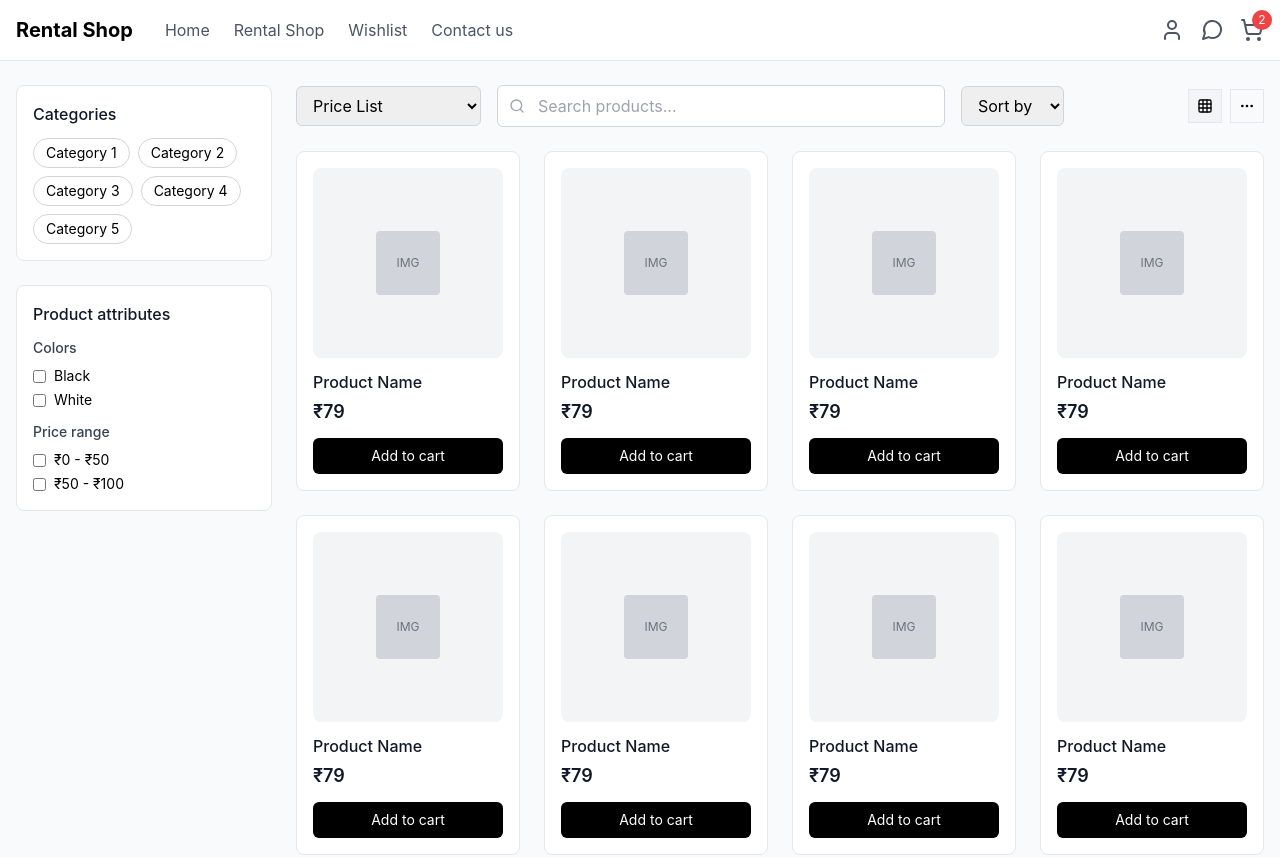
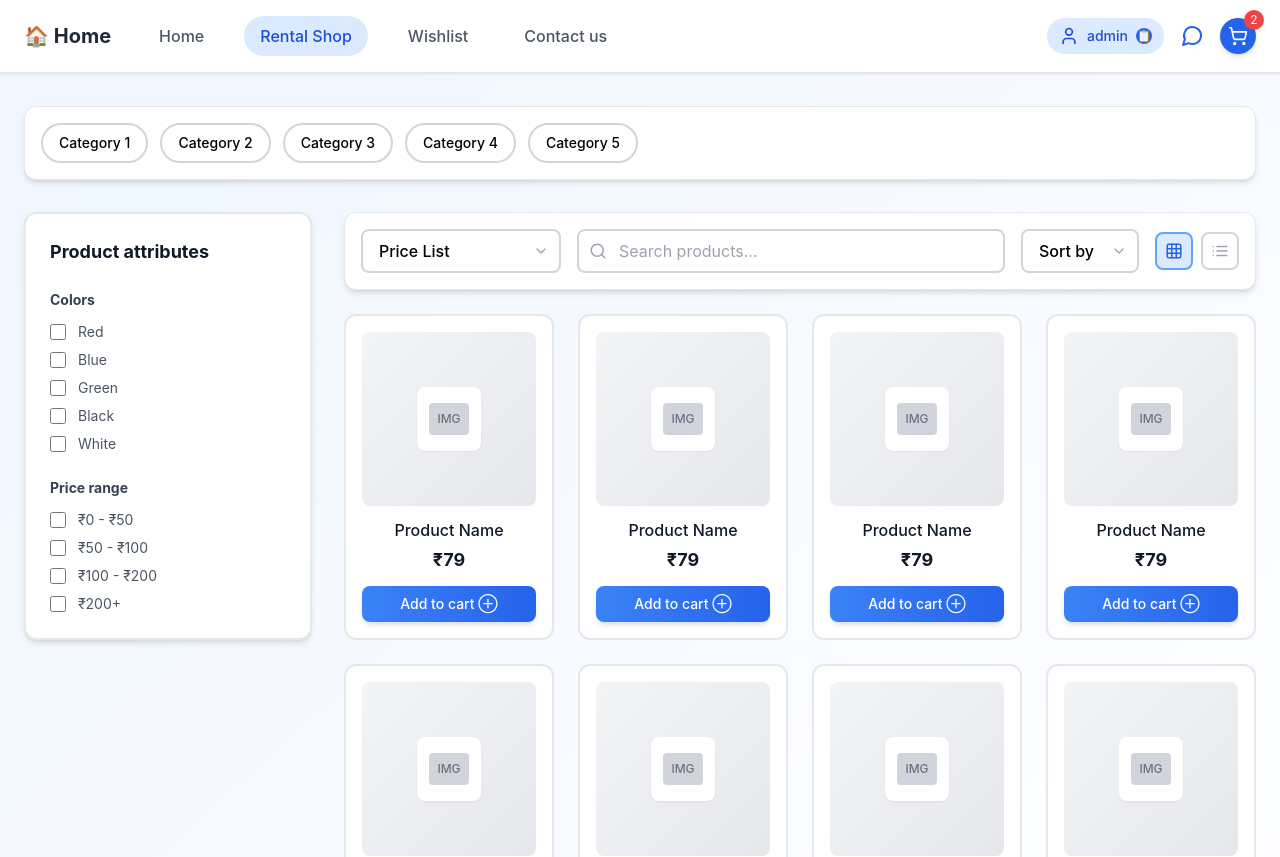
Before and after one commit to kedardk005/Odoo, a React (Create React App) app: page /shop in a window 1280 px wide. Shown: the top 857 px of the page. Built offline with nearby package versions, Linux system fonts and the light colour scheme; the HTML template or start-up script is replaced by a standard one.

Commit message:
Create enhanced Customer Portal matching mockup design
cgen-4727956ddfe248fc90998771631d271b

```diff
--- a/src/pages/CustomerPortal.js
+++ b/src/pages/CustomerPortal.js
@@ -1,10 +1,11 @@
 import React, { useState } from 'react';
 import { Link } from 'react-router-dom';
-import { Search, Grid, MoreHorizontal, ShoppingCart, User, MessageCircle, Bookmark } from 'lucide-react';
+import { Search, Grid, List, ShoppingCart, User, MessageCircle, ChevronDown } from 'lucide-react';
 
 const CustomerPortal = () => {
-  const [sortBy, setSortBy] = useState('name');
+  const [sortBy, setSortBy] = useState('price-list');
   const [viewMode, setViewMode] = useState('grid');
+  const [searchQuery, setSearchQuery] = useState('');
 
   const categories = [
     'Category 1', 'Category 2', 'Category 3', 'Category 4', 'Category 5'
@@ -21,48 +22,69 @@ const CustomerPortal = () => {
     { id: 8, name: 'Product Name', price: 79.00, image: '/api/placeholder/200/200' }
   ];
 
+  const colors = ['Red', 'Blue', 'Green', 'Black', 'White'];
+  const priceRanges = ['₹0 - ₹50', '₹50 - ₹100', '₹100 - ₹200', '₹200+'];
+
   const ProductCard = ({ product }) => (
-    <div className="bg-white border border-gray-200 rounded-lg p-4 hover:shadow-md transition-shadow">
+    <div className="bg-white border-2 border-gray-200 rounded-xl p-4 hover:shadow-lg hover:border-blue-300 transition-all duration-300 transform hover:-translate-y-1">
       <Link to={`/shop/product/${product.id}`}>
-        <div className="aspect-square bg-gray-100 rounded-lg mb-3 flex items-center justify-center">
-          <div className="w-16 h-16 bg-gray-300 rounded flex items-center justify-center">
-            <span className="text-gray-500 text-xs">IMG</span>
+        <div className="aspect-square bg-gradient-to-br from-gray-100 to-gray-200 rounded-lg mb-3 flex items-center justify-center overflow-hidden">
+          <div className="w-16 h-16 bg-white rounded-lg flex items-center justify-center shadow-sm">
+            <div className="w-10 h-8 bg-gray-300 rounded flex items-center justify-center">
+              <span className="text-gray-500 text-xs font-medium">IMG</span>
             </div>
           </div>
-        <h3 className="font-medium text-gray-900 mb-1">{product.name}</h3>
-        <p className="text-lg font-semibold text-gray-900">₹{product.price}</p>
+        </div>
+        <h3 className="font-medium text-gray-900 mb-1 text-center">{product.name}</h3>
+        <p className="text-lg font-bold text-gray-900 text-center mb-3">₹{product.price}</p>
       </Link>
-      <button className="w-full mt-3 bg-black text-white py-2 rounded-md hover:bg-gray-800 transition-colors text-sm">
-        Add to cart
+      <button className="w-full bg-gradient-to-r from-blue-500 to-blue-600 text-white py-2 rounded-lg hover:from-blue-600 hover:to-blue-700 transition-all duration-200 text-sm font-medium shadow-md hover:shadow-lg transform hover:scale-105">
+        Add to cart ⊕
       </button>
     </div>
   );
 
   return (
-    <div className="min-h-screen bg-gray-50">
+    <div className="min-h-screen bg-gradient-to-br from-blue-50 to-white">
       {/* Header */}
-      <header className="bg-white border-b border-gray-200">
-        <div className="container mx-auto px-4 py-4">
+      <header className="bg-white border-b-2 border-gray-200 shadow-sm">
+        <div className="container mx-auto px-6 py-4">
           <div className="flex items-center justify-between">
             <div className="flex items-center space-x-8">
-              <Link to="/shop" className="text-xl font-bold">Rental Shop</Link>
+              <Link to="/shop" className="text-xl font-bold text-gray-800 hover:text-blue-600 transition-colors">
+                🏠 Home
+              </Link>
               <nav className="hidden md:flex space-x-6">
-                <Link to="/shop" className="text-gray-600 hover:text-gray-900">Home</Link>
-                <Link to="/shop" className="text-gray-600 hover:text-gray-900">Rental Shop</Link>
-                <Link to="/shop/wishlist" className="text-gray-600 hover:text-gray-900">Wishlist</Link>
-                <Link to="/shop/contact" className="text-gray-600 hover:text-gray-900">Contact us</Link>
+                <Link to="/shop" className="px-4 py-2 text-gray-600 hover:text-blue-600 hover:bg-blue-50 rounded-full transition-all duration-200 font-medium">
+                  Home
+                </Link>
+                <Link to="/shop" className="px-4 py-2 bg-blue-100 text-blue-700 rounded-full font-medium">
+                  Rental Shop
+                </Link>
+                <Link to="/shop/wishlist" className="px-4 py-2 text-gray-600 hover:text-blue-600 hover:bg-blue-50 rounded-full transition-all duration-200 font-medium">
+                  Wishlist
+                </Link>
+                <Link to="/shop/contact" className="px-4 py-2 text-gray-600 hover:text-blue-600 hover:bg-blue-50 rounded-full transition-all duration-200 font-medium">
+                  Contact us
+                </Link>
               </nav>
             </div>
 
             <div className="flex items-center space-x-4">
-              <div className="relative">
-                <User className="h-6 w-6 text-gray-600" />
+              <div className="relative group">
+                <button className="flex items-center space-x-2 bg-blue-100 text-blue-700 px-3 py-2 rounded-full hover:bg-blue-200 transition-all duration-200">
+                  <User className="h-5 w-5" />
+                  <span className="text-sm font-medium">admin</span>
+                  <div className="w-4 h-4 bg-blue-600 rounded-full flex items-center justify-center">
+                    <span className="text-white text-xs">📋</span>
                   </div>
-              <div className="relative">
-                <MessageCircle className="h-6 w-6 text-gray-600" />
+                </button>
               </div>
-              <Link to="/shop/cart" className="relative">
-                <ShoppingCart className="h-6 w-6 text-gray-600" />
+              <Link to="/shop/contact" className="text-blue-600 hover:text-blue-800 transition-colors">
+                <MessageCircle className="h-6 w-6" />
+              </Link>
+              <Link to="/shop/cart" className="relative bg-blue-600 text-white p-2 rounded-full hover:bg-blue-700 transition-all duration-200 shadow-md hover:shadow-lg">
+                <ShoppingCart className="h-5 w-5" />
                 <span className="absolute -top-2 -right-2 bg-red-500 text-white text-xs rounded-full h-5 w-5 flex items-center justify-center">2</span>
               </Link>
             </div>
@@ -70,18 +92,14 @@ const CustomerPortal = () => {
         </div>
       </header>
 
-      <div className="container mx-auto px-4 py-6">
-        <div className="flex gap-6">
-          {/* Sidebar */}
-          <div className="w-64 space-y-6">
-            {/* Categories */}
-            <div className="bg-white border border-gray-200 rounded-lg p-4">
-              <h3 className="font-medium text-gray-900 mb-3">Categories</h3>
-              <div className="flex flex-wrap gap-2">
+      <div className="container mx-auto px-6 py-8">
+        {/* Category Navigation */}
+        <div className="bg-white rounded-xl shadow-md p-4 mb-8 border border-gray-200">
+          <div className="flex flex-wrap gap-3">
             {categories.map((category, index) => (
               <button
                 key={index}
-                    className="px-3 py-1 border border-gray-300 rounded-full text-sm hover:bg-gray-50"
+                className="px-4 py-2 border-2 border-gray-300 rounded-full text-sm font-medium hover:border-blue-400 hover:bg-blue-50 hover:text-blue-600 transition-all duration-200"
               >
                 {category}
               </button>
@@ -89,35 +107,39 @@ const CustomerPortal = () => {
           </div>
         </div>
 
+        <div className="flex gap-8">
+          {/* Sidebar */}
+          <div className="w-72 space-y-6">
             {/* Product Attributes */}
-            <div className="bg-white border border-gray-200 rounded-lg p-4">
-              <h3 className="font-medium text-gray-900 mb-3">Product attributes</h3>
-              <div className="space-y-3">
+            <div className="bg-white border-2 border-gray-200 rounded-xl p-6 shadow-md">
+              <h3 className="font-bold text-gray-900 mb-6 text-lg">Product attributes</h3>
+
+              <div className="space-y-6">
                 <div>
-                  <h4 className="text-sm font-medium text-gray-700 mb-2">Colors</h4>
-                  <div className="space-y-1">
-                    <label className="flex items-center">
-                      <input type="checkbox" className="mr-2" />
-                      <span className="text-sm">Black</span>
+                  <h4 className="text-sm font-bold text-gray-700 mb-3">Colors</h4>
+                  <div className="space-y-2">
+                    {colors.map((color, index) => (
+                      <label key={index} className="flex items-center group cursor-pointer">
+                        <input type="checkbox" className="mr-3 w-4 h-4 text-blue-600 rounded focus:ring-blue-500" />
+                        <span className="text-sm text-gray-600 group-hover:text-gray-900 transition-colors">
+                          {color}
+                        </span>
                       </label>
-                    <label className="flex items-center">
-                      <input type="checkbox" className="mr-2" />
-                      <span className="text-sm">White</span>
-                    </label>
+                    ))}
                   </div>
                 </div>
 
                 <div>
-                  <h4 className="text-sm font-medium text-gray-700 mb-2">Price range</h4>
-                  <div className="space-y-1">
-                    <label className="flex items-center">
-                      <input type="checkbox" className="mr-2" />
-                      <span className="text-sm">₹0 - ₹50</span>
+                  <h4 className="text-sm font-bold text-gray-700 mb-3">Price range</h4>
+                  <div className="space-y-2">
+                    {priceRanges.map((range, index) => (
+                      <label key={index} className="flex items-center group cursor-pointer">
+                        <input type="checkbox" className="mr-3 w-4 h-4 text-blue-600 rounded focus:ring-blue-500" />
+                        <span className="text-sm text-gray-600 group-hover:text-gray-900 transition-colors">
+                          {range}
+                        </span>
                       </label>
-                    <label className="flex items-center">
-                      <input type="checkbox" className="mr-2" />
-                      <span className="text-sm">₹50 - ₹100</span>
-                    </label>
+                    ))}
                   </div>
                 </div>
               </div>
@@ -127,48 +149,67 @@ const CustomerPortal = () => {
           {/* Main Content */}
           <div className="flex-1 space-y-6">
             {/* Search and Controls */}
-            <div className="flex items-center justify-between">
+            <div className="bg-white rounded-xl shadow-md p-4 border border-gray-200">
+              <div className="flex items-center justify-between gap-4">
                 <div className="flex items-center space-x-4 flex-1">
+                  <div className="relative">
                     <select
                       value={sortBy}
                       onChange={(e) => setSortBy(e.target.value)}
-                  className="border border-gray-300 rounded-md px-3 py-2 focus:outline-none focus:ring-2 focus:ring-black"
+                      className="appearance-none bg-white border-2 border-gray-300 rounded-lg px-4 py-2 pr-10 focus:outline-none focus:ring-2 focus:ring-blue-500 focus:border-blue-500 font-medium hover:border-blue-400 transition-all duration-200"
                     >
-                  <option value="name">Price List</option>
-                  <option value="price">Price: Low to High</option>
-                  <option value="price-desc">Price: High to Low</option>
+                      <option value="price-list">Price List</option>
+                      <option value="price-low">Price: Low to High</option>
+                      <option value="price-high">Price: High to Low</option>
+                      <option value="name">Name A-Z</option>
                     </select>
+                    <ChevronDown className="absolute right-3 top-1/2 transform -translate-y-1/2 text-gray-400" size={16} />
+                  </div>
 
                   <div className="flex-1 max-w-md relative">
-                  <Search className="absolute left-3 top-1/2 transform -translate-y-1/2 text-gray-400" size={16} />
+                    <Search className="absolute left-3 top-1/2 transform -translate-y-1/2 text-gray-400" size={18} />
                     <input
                       type="text"
+                      value={searchQuery}
+                      onChange={(e) => setSearchQuery(e.target.value)}
                       placeholder="Search products..."
-                    className="w-full pl-10 pr-4 py-2 border border-gray-300 rounded-md focus:outline-none focus:ring-2 focus:ring-black"
+                      className="w-full pl-10 pr-4 py-2 border-2 border-gray-300 rounded-lg focus:outline-none focus:ring-2 focus:ring-blue-500 focus:border-blue-500 hover:border-blue-400 transition-all duration-200"
                     />
                   </div>
 
-                <select className="border border-gray-300 rounded-md px-3 py-2 focus:outline-none focus:ring-2 focus:ring-black">
+                  <div className="relative">
+                    <select className="appearance-none bg-white border-2 border-gray-300 rounded-lg px-4 py-2 pr-10 focus:outline-none focus:ring-2 focus:ring-blue-500 focus:border-blue-500 font-medium hover:border-blue-400 transition-all duration-200">
                       <option>Sort by</option>
                       <option>Name</option>
                       <option>Price</option>
                       <option>Newest</option>
                     </select>
+                    <ChevronDown className="absolute right-3 top-1/2 transform -translate-y-1/2 text-gray-400" size={16} />
+                  </div>
                 </div>
 
-              <div className="flex items-center space-x-2 ml-4">
+                <div className="flex items-center space-x-2">
                   <button
                     onClick={() => setViewMode('grid')}
-                  className={`p-2 border ${viewMode === 'grid' ? 'bg-gray-100' : ''}`}
+                    className={`p-2 border-2 rounded-lg transition-all duration-200 ${
+                      viewMode === 'grid'
+                        ? 'bg-blue-100 border-blue-400 text-blue-600'
+                        : 'border-gray-300 text-gray-400 hover:border-blue-400 hover:text-blue-600'
+                    }`}
                   >
-                  <Grid size={16} />
+                    <Grid size={18} />
                   </button>
                   <button
                     onClick={() => setViewMode('list')}
-                  className={`p-2 border ${viewMode === 'list' ? 'bg-gray-100' : ''}`}
+                    className={`p-2 border-2 rounded-lg transition-all duration-200 ${
+                      viewMode === 'list'
+                        ? 'bg-blue-100 border-blue-400 text-blue-600'
+                        : 'border-gray-300 text-gray-400 hover:border-blue-400 hover:text-blue-600'
+                    }`}
                   >
-                  <MoreHorizontal size={16} />
+                    <List size={18} />
                   </button>
+                </div>
               </div>
             </div>
 
@@ -180,21 +221,25 @@ const CustomerPortal = () => {
             </div>
 
             {/* Pagination */}
-            <div className="flex justify-center items-center space-x-2">
-              <button className="p-2 text-gray-400">&lt;</button>
+            <div className="flex justify-center items-center space-x-3 py-8">
+              <button className="p-2 text-gray-400 hover:text-blue-600 transition-colors">
+                &lt;
+              </button>
               {[1, 2, 3, 4, '...', 10].map((page, index) => (
                 <button
                   key={index}
-                  className={`px-3 py-1 rounded ${
+                  className={`px-4 py-2 rounded-lg font-medium transition-all duration-200 ${
                     page === 1
-                      ? 'bg-black text-white'
-                      : 'text-gray-600 hover:bg-gray-100'
+                      ? 'bg-red-500 text-white shadow-md'
+                      : 'text-gray-600 hover:bg-blue-50 hover:text-blue-600'
                   }`}
                 >
                   {page}
                 </button>
               ))}
-              <button className="p-2 text-gray-400">&gt;</button>
+              <button className="p-2 text-gray-400 hover:text-blue-600 transition-colors">
+                &gt;
+              </button>
             </div>
           </div>
         </div>
```
Lines whose indentation alone changed are shown as unchanged.
